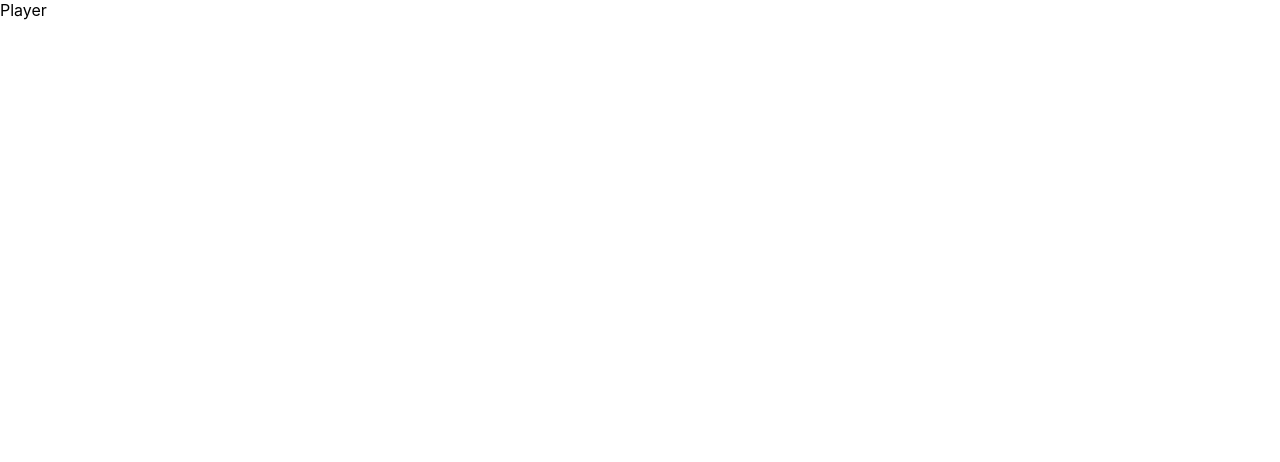
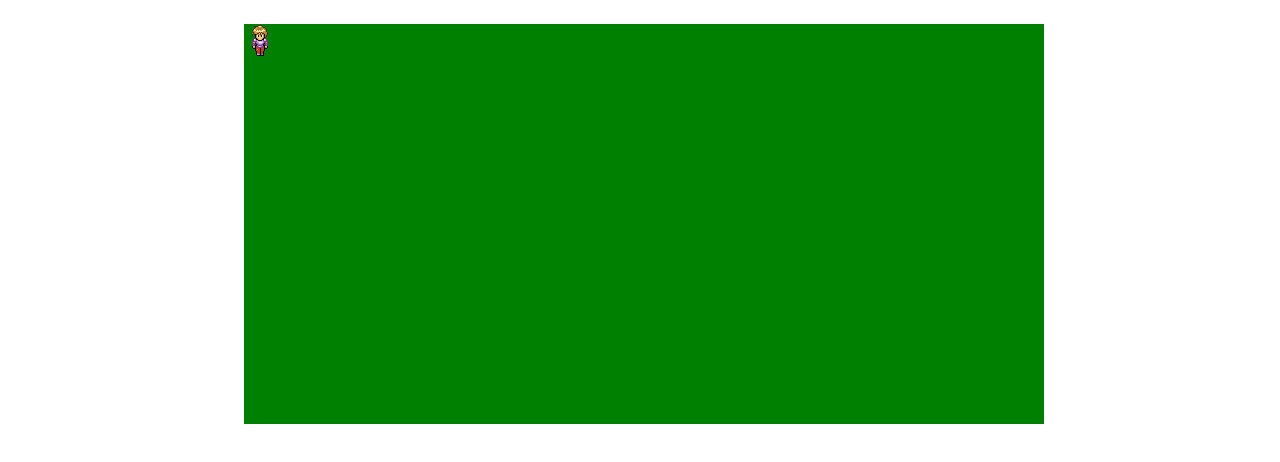
Before and after one commit to twallengren/lemonscates, a React (Create React App) app: page / in a window 1280 px wide. Shown: the top 462 px of the page. Built offline with nearby package versions, Linux system fonts and the light colour scheme.

Commit message:
part 1 finished

```diff
--- a/package.json
+++ b/package.json
@@ -6,6 +6,7 @@
     "phaser": "^3.15.1",
     "react": "^16.6.3",
     "react-dom": "^16.6.3",
+    "react-redux": "^5.1.1",
     "react-scripts": "2.1.1",
     "redux": "^4.0.1"
   },
--- a/src/App.js
+++ b/src/App.js
@@ -1,11 +1,11 @@
 import React, { Component } from 'react'
-import Player from './features/player'
+import World from './features/world'
 
 class App extends Component {
   render() {
     return (
       <div>
-        <Player />
+        <World />
       </div>
     );
   }
--- /dev/null
+++ b/src/config/constants.js
@@ -0,0 +1 @@
+export const SPRITE_SIZE = 40 //px
--- a/src/config/store.js
+++ b/src/config/store.js
@@ -4,3 +4,10 @@
 const rootReducer = combineReducers({
     player: playerReducer,
 })
+
+const store = createStore(
+    rootReducer,
+    window.__REDUX_DEVTOOLS_EXTENSION__ && window.__REDUX_DEVTOOLS_EXTENSION__()
+)
+
+export default store
--- /dev/null
+++ b/src/features/map/index.js
@@ -0,0 +1,16 @@
+import React from 'react'
+
+function Map(props) {
+    return (
+        <div
+            style={{
+                width: '800px',
+                height: '400px',
+                backgroundColor: 'green',
+                border: '4px solid white',
+            }}
+        />
+    )
+}
+
+export default Map
--- a/src/features/player/index.js
+++ b/src/features/player/index.js
@@ -1,11 +1,30 @@
 import React from 'react'
+import { connect } from 'react-redux'
+import walkSprite from './player_walk.png'
+import handleMovement from './movement'
 
 function Player(props) {
     return (
 
-        <div>Player</div>
+        <div
+            style={{
+                position: 'absolute',
+                top: props.position[1],
+                left: props.position[0],
+                backgroundImage: `url('${walkSprite}')`,
+                backgroundPosition: '0 0',
+                width: '40px',
+                height: '40px',
+            }}
+        />
 
     )
 }
 
-export default Player
+function mapStateToProps(state) {
+    return {
+        ...state.player,
+    }
+}
+
+export default connect(mapStateToProps)(handleMovement(Player))
--- /dev/null
+++ b/src/features/player/movement.js
@@ -0,0 +1,62 @@
+import store from '../../config/store'
+import { SPRITE_SIZE } from '../../config/constants'
+
+export default function handleMovement(player) {
+
+    function getNewPosition(direction) {
+        const oldPos = store.getState().player.position
+        switch (direction) {
+            case 'WEST':
+                return [oldPos[0] - SPRITE_SIZE, oldPos[1]]
+            case 'EAST':
+                return [oldPos[0] + SPRITE_SIZE, oldPos[1]]
+            case 'NORTH':
+                return [oldPos[0], oldPos[1] - SPRITE_SIZE]
+            case 'SOUTH':
+                return [oldPos[0], oldPos[1] + SPRITE_SIZE]
+        }
+    }
+
+    function dispatchMove(direction) {
+
+        store.dispatch({
+            type: 'MOVE_PLAYER',
+            payload: {
+                position: getNewPosition(direction)
+            }
+        })
+    }
+
+    function handleKeyDown(e) {
+
+        e.preventDefault()
+
+        switch (e.keyCode) {
+
+            // left arrow
+            case 37:
+                return dispatchMove('WEST')
+
+            // up arrow
+            case 38:
+                return dispatchMove('NORTH')
+
+            // right arrow
+            case 39:
+                return dispatchMove('EAST')
+
+            // down arrow
+            case 40:
+                return dispatchMove('SOUTH')
+
+            default:
+                console.log(e.keyCode)
+        }
+    }
+
+    window.addEventListener('keydown', (e) => {
+        handleKeyDown(e)
+    })
+
+    return player
+}
--- /dev/null
+++ b/src/features/player/reducer.js
@@ -0,0 +1,23 @@
+const initialState = {
+
+    position: [0, 0],
+
+}
+
+const playerReducer = (state = initialState, action) => {
+
+    switch (action.type) {
+
+        case 'MOVE_PLAYER':
+            return {
+                ...action.payload
+            }
+
+        default:
+            return state
+
+    }
+
+}
+
+export default playerReducer
--- /dev/null
+++ b/src/features/world/index.js
@@ -0,0 +1,21 @@
+import React from 'react'
+import Map from '../map'
+import Player from '../player'
+
+function World(props) {
+    return (
+        <div
+            style={{
+                position: 'relative',
+                width: '800px',
+                height: '400px',
+                margin: '20px auto',
+            }}
+        >
+            <Map />
+            <Player />
+        </div>
+    )
+}
+
+export default World
--- a/src/index.js
+++ b/src/index.js
@@ -3,8 +3,11 @@
 import './index.css';
 import App from './App';
 import * as serviceWorker from './serviceWorker';
+import { Provider } from 'react-redux'
 
-ReactDOM.render(<App />, document.getElementById('root'));
+import store from './config/store'
+
+ReactDOM.render(<Provider store={store}><App /></Provider>, document.getElementById('root'));
 
 // If you want your app to work offline and load faster, you can change
 // unregister() to register() below. Note this comes with some pitfalls.
```
Also changed, not shown: src/features/player/player_walk.png (added), 1 other file (tests, documents, lock files or other folders).
